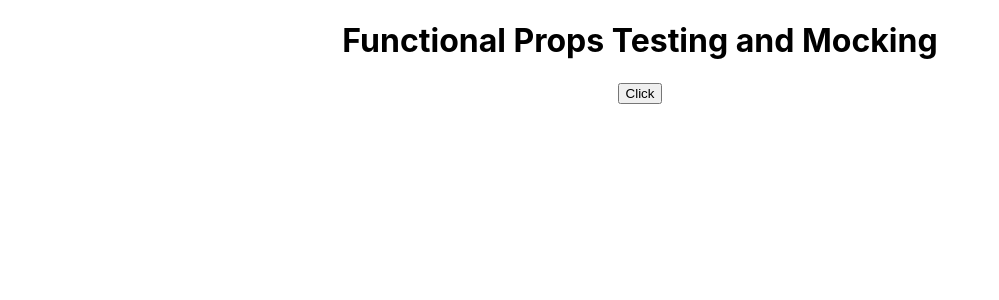
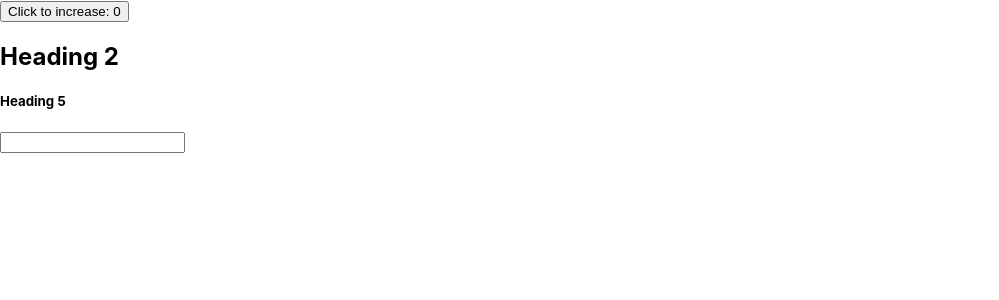
Before and after one commit to abhikhalid/blog-app, a React (Create React App) app: page / in a window 1280 px wide. Shown: the top 300 px of the page, without its empty margins (0-999 px from the left). Built offline with nearby package versions, Linux system fonts and the light colour scheme.

Commit message:
Part 43 - Debugging in React testing

```diff
--- a/src/App.js
+++ b/src/App.js
@@ -2,12 +2,19 @@ import { useEffect, useState } from 'react';
 import './App.css';
 import User from './User';
 
-function App(props) {
+function App() {
+  const [count, setCounter] = useState(0);
+
   return (
-    <div className="App">
-      <h1>Functional Props Testing and Mocking</h1>
+    <div>
+      <button onClick={()=>setCounter(count => count + 1)}>
+        Click to increase: {count}
+      </button>
 
-      <button onClick={props.testFunction}>Click</button>
+      <h2>Heading 2</h2>
+      <h5>Heading 5</h5>
+      <input/>
+
     </div>
   );
 }
```
Also changed, not shown: 1 other file (tests, documents, lock files or other folders).
